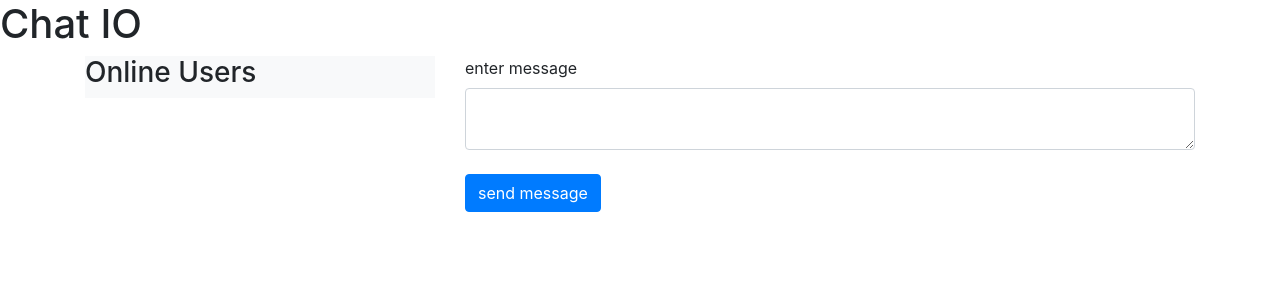
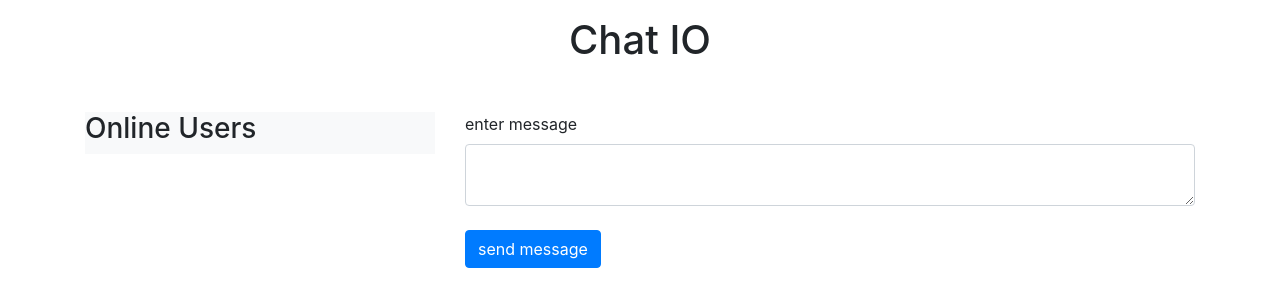
Before and after one commit to histef/chat, a website: page chat/index.html in a window 1280 px wide. Drawn offline with nearby package versions, Linux system fonts and the light colour scheme; no server answers.

Commit message:
styling fix spacing

```diff
--- a/chat/index.html
+++ b/chat/index.html
@@ -13,8 +13,8 @@
   </script>
 </head>
 <body>
-  <h1 class="center">Chat IO</h1>
-  <div class="container">
+  <h1 class="text-center mt-3 mb-5">Chat IO</h1>
+  <div class="container my-4">
     <div class="row">
       <div class="col-md-4">
         <div class="well bg-light">
```
